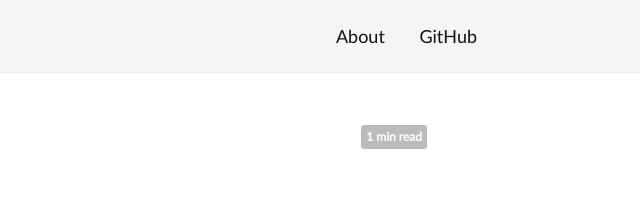
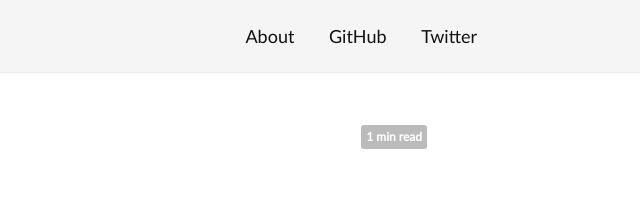
Before and after one commit to willju-wangqian/willju-wangqian.github.io, a plain HTML site: page 2015/01/01/lorem-ipsum/index.html in a window 1280 px wide. Shown: the top 214 px of the page, 563-1203 px from the left. Drawn offline with Linux system fonts and the light colour scheme.

Commit message:
set up again

```diff
--- a/2015/01/01/lorem-ipsum/index.html
+++ b/2015/01/01/lorem-ipsum/index.html
@@ -44,6 +44,8 @@
     <li><a href="/about/">About</a></li>
 
     <li><a href="https://github.com/rstudio/blogdown">GitHub</a></li>
+
+    <li><a href="https://twitter.com/rstudio">Twitter</a></li>
 
   </ul>
 </nav>
```
Also changed, not shown: 2016/12/30/a-plain-markdown-post/index.html (+2 -0 lines), about/index.html (+2 -0 lines), categories/index.html (+2 -0 lines), index.html (+2 -0 lines), post/index.html (+2 -0 lines), tags/index.html (+2 -0 lines).
